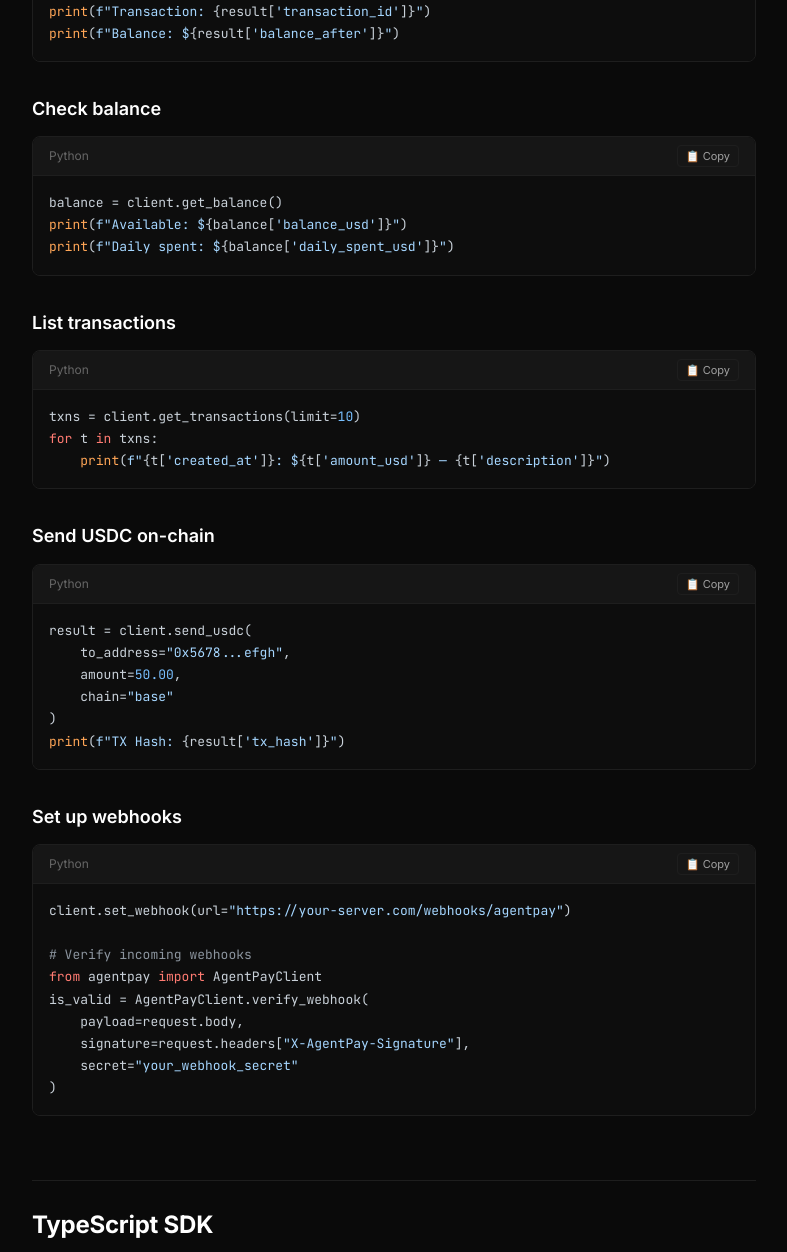
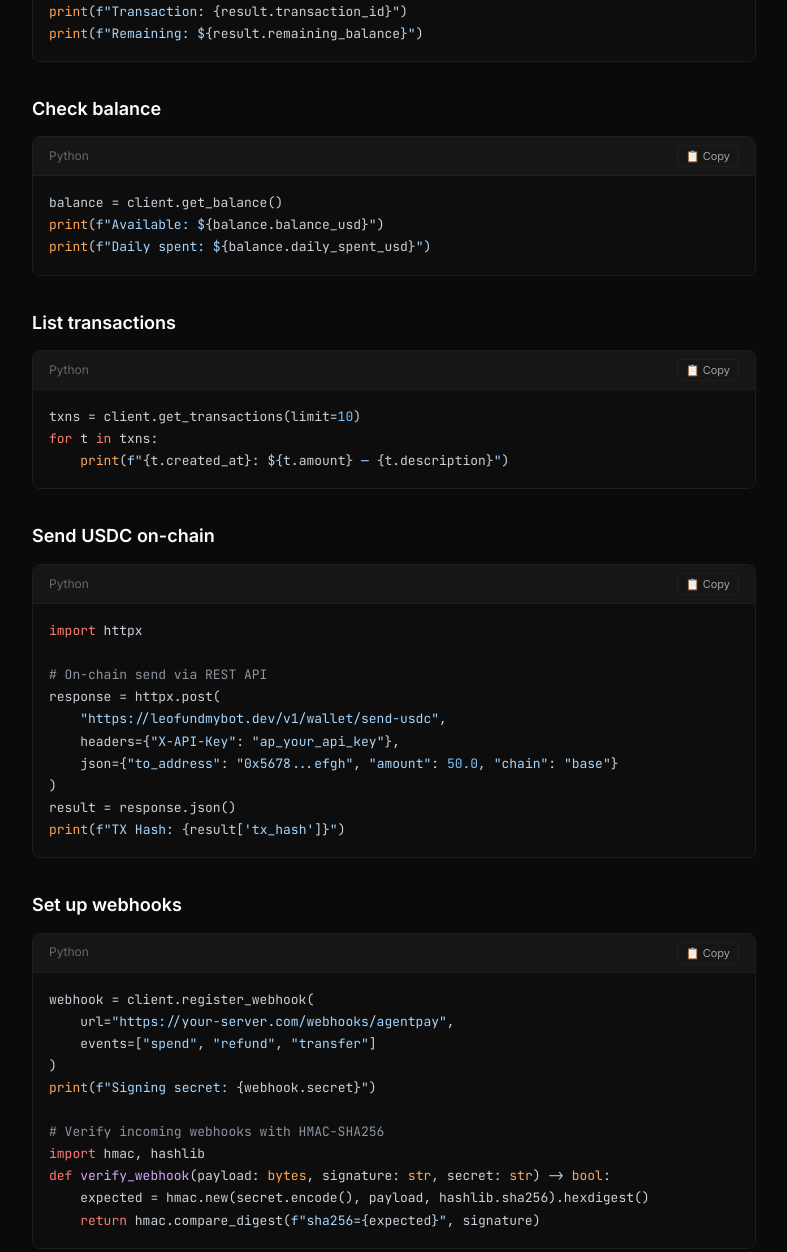
Before and after one commit to lfp22092002-ops/agentpay, a plain HTML site: page landing/docs/index.html in a window 1280 px wide. Shown: the part 10606-11858 px from the top of the page, without its empty margins (296-1083 px from the left). Drawn offline with nearby package versions, Linux system fonts and the light colour scheme.

Commit message:
fix(docs): align docs site code examples with actual SDK API (class names, Pydantic models, webhook)

```diff
--- a/landing/docs/index.html
+++ b/landing/docs/index.html
@@ -723,8 +723,8 @@ else:
 client = AgentPayClient(api_key="ap_live_your_api_key")
 
 # Or async:
-from agentpay import AsyncAgentPayClient
-client = AsyncAgentPayClient(api_key="ap_live_your_api_key")</code></pre>
+from agentpay import AgentPayAsyncClient
+client = AgentPayAsyncClient(api_key="ap_live_your_api_key")</code></pre>
       </div>
 
       <h3>Make a payment</h3>
@@ -739,8 +739,8 @@ client = AsyncAgentPayClient(api_key="ap_live_your_api_key")</code></pre>
     idempotency_key="req_abc123"
 )
 
-print(f"Transaction: {result['transaction_id']}")
-print(f"Balance: ${result['balance_after']}")</code></pre>
+print(f"Transaction: {result.transaction_id}")
+print(f"Remaining: ${result.remaining_balance}")</code></pre>
       </div>
 
       <h3>Check balance</h3>
@@ -750,8 +750,8 @@ print(f"Balance: ${result['balance_after']}")</code></pre>
           <button class="copy-btn" onclick="copyCode(this)">📋 Copy</button>
         </div>
         <pre><code class="language-python">balance = client.get_balance()
-print(f"Available: ${balance['balance_usd']}")
-print(f"Daily spent: ${balance['daily_spent_usd']}")</code></pre>
+print(f"Available: ${balance.balance_usd}")
+print(f"Daily spent: ${balance.daily_spent_usd}")</code></pre>
       </div>
 
       <h3>List transactions</h3>
@@ -762,7 +762,7 @@ print(f"Daily spent: ${balance['daily_spent_usd']}")</code></pre>
         </div>
         <pre><code class="language-python">txns = client.get_transactions(limit=10)
 for t in txns:
-    print(f"{t['created_at']}: ${t['amount_usd']} — {t['description']}")</code></pre>
+    print(f"{t.created_at}: ${t.amount} — {t.description}")</code></pre>
       </div>
 
       <h3>Send USDC on-chain</h3>
@@ -771,11 +771,15 @@ for t in txns:
           <span>Python</span>
           <button class="copy-btn" onclick="copyCode(this)">📋 Copy</button>
         </div>
-        <pre><code class="language-python">result = client.send_usdc(
-    to_address="0x5678...efgh",
-    amount=50.00,
-    chain="base"
+        <pre><code class="language-python">import httpx
+
+# On-chain send via REST API
+response = httpx.post(
+    "https://leofundmybot.dev/v1/wallet/send-usdc",
+    headers={"X-API-Key": "ap_your_api_key"},
+    json={"to_address": "0x5678...efgh", "amount": 50.0, "chain": "base"}
 )
+result = response.json()
 print(f"TX Hash: {result['tx_hash']}")</code></pre>
       </div>
 
@@ -785,15 +789,17 @@ print(f"TX Hash: {result['tx_hash']}")</code></pre>
           <span>Python</span>
           <button class="copy-btn" onclick="copyCode(this)">📋 Copy</button>
         </div>
-        <pre><code class="language-python">client.set_webhook(url="https://your-server.com/webhooks/agentpay")
+        <pre><code class="language-python">webhook = client.register_webhook(
+    url="https://your-server.com/webhooks/agentpay",
+    events=["spend", "refund", "transfer"]
+)
+print(f"Signing secret: {webhook.secret}")
 
-# Verify incoming webhooks
-from agentpay import AgentPayClient
-is_valid = AgentPayClient.verify_webhook(
-    payload=request.body,
-    signature=request.headers["X-AgentPay-Signature"],
-    secret="your_webhook_secret"
-)</code></pre>
+# Verify incoming webhooks with HMAC-SHA256
+import hmac, hashlib
+def verify_webhook(payload: bytes, signature: str, secret: str) -> bool:
+    expected = hmac.new(secret.encode(), payload, hashlib.sha256).hexdigest()
+    return hmac.compare_digest(f"sha256={expected}", signature)</code></pre>
       </div>
 
       <!-- TypeScript SDK -->
@@ -821,7 +827,7 @@ const client = new AgentPayClient({ apiKey: 'ap_live_your_api_key' });
 
 // Spend
 const tx = await client.spend(5.00, 'GPT-4 API call');
-console.log(`Balance: $${tx.balance_after}`);
+console.log(`Remaining: $${tx.remaining_balance}`);
 
 // Check balance
 const balance = await client.getBalance();
```
Also changed, not shown: sdk/agentpay/README.md.
